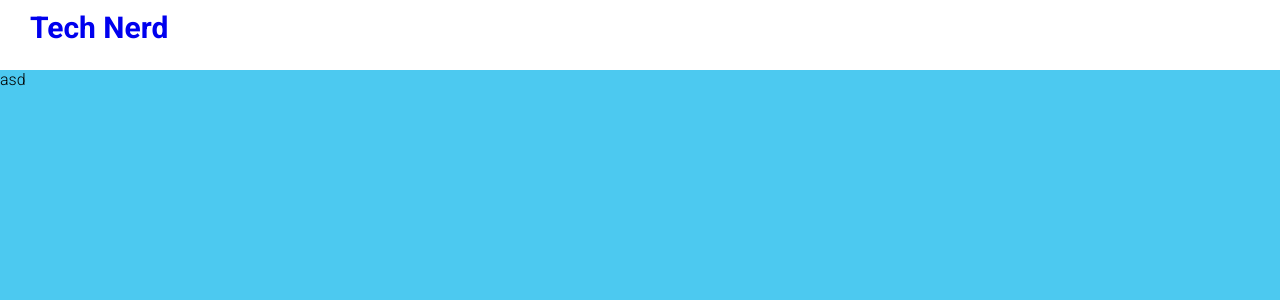
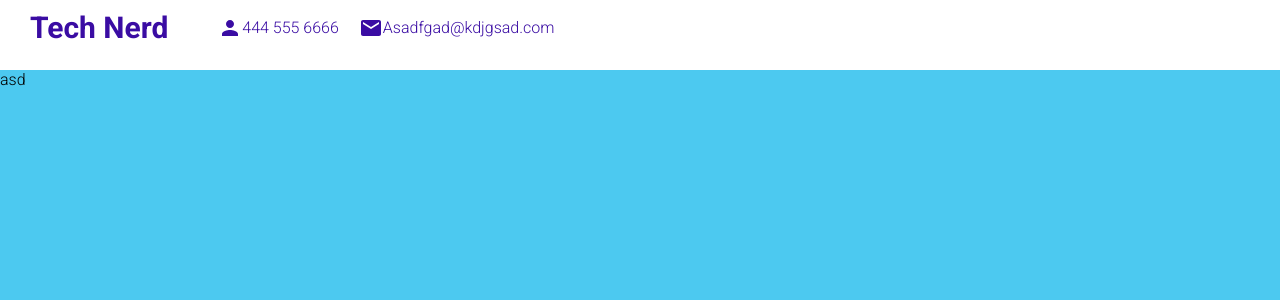
Before and after one commit to xxTarekxx/reactportfolio, a React (Create React App) app: page / in a window 1280 px wide. Shown: the top 300 px of the page. Built offline with nearby package versions, Linux system fonts and the light colour scheme.

Commit message:
adding icons
contact info added with icons

```diff
--- a/package.json
+++ b/package.json
@@ -3,6 +3,9 @@
   "version": "0.1.0",
   "private": true,
   "dependencies": {
+    "@material-ui/core": "^4.12.3",
+    "@material-ui/icons": "^4.11.2",
+    "@mui/material": "^5.0.1",
     "@testing-library/jest-dom": "^5.14.1",
     "@testing-library/react": "^11.2.7",
     "@testing-library/user-event": "^12.8.3",
--- a/src/components/topbar/Topbar.jsx
+++ b/src/components/topbar/Topbar.jsx
@@ -1,4 +1,5 @@
 import "./topbar.scss"
+import {Person, Mail} from "@material-ui/icons";
 
 export default function Topbar() {
     return (
@@ -6,6 +7,14 @@ export default function Topbar() {
             <div className="wrapper">
                 <div className="left">
                     <a href="#intro" className="logo">Tech Nerd</a>
+                    <div className="itemContainer">
+                        <Person className="icon"/>
+                        <span>444 555 6666</span>
+                    </div>
+                    <div className="itemContainer">
+                        <Mail className="icon"/>
+                        <span>Asadfgad@kdjgsad.com</span>
+                    </div>
                 </div>
                 <div className="right"></div>
             </div>
--- a/src/components/topbar/topbar.scss
+++ b/src/components/topbar/topbar.scss
@@ -17,11 +17,21 @@
         justify-content: space-between;
 
         .left {
+            display: flex;
+            align-items: center;
 
             .logo {
                 font-size: 30px;
                 font-weight: 700;
                 text-decoration: none;
+                color: inherit;
+                margin-right: 30px;
+            }
+
+            .itemContainer {
+                display: flex;
+                align-items: center;
+                margin-left: 20px;
             }
 
         }
```
Also changed, not shown: 1 other file (tests, documents, lock files or other folders).
